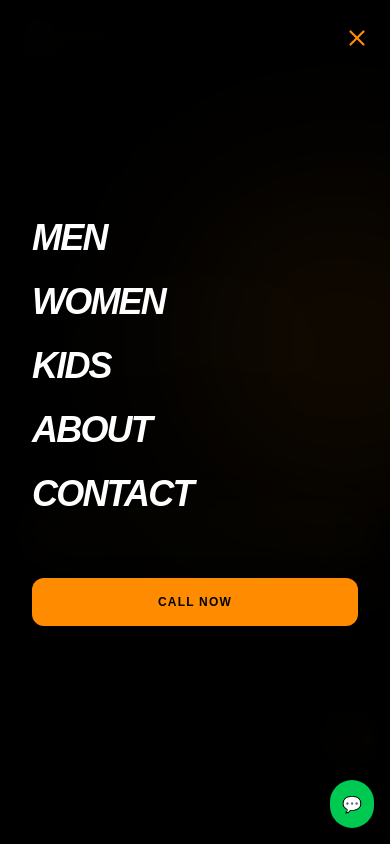
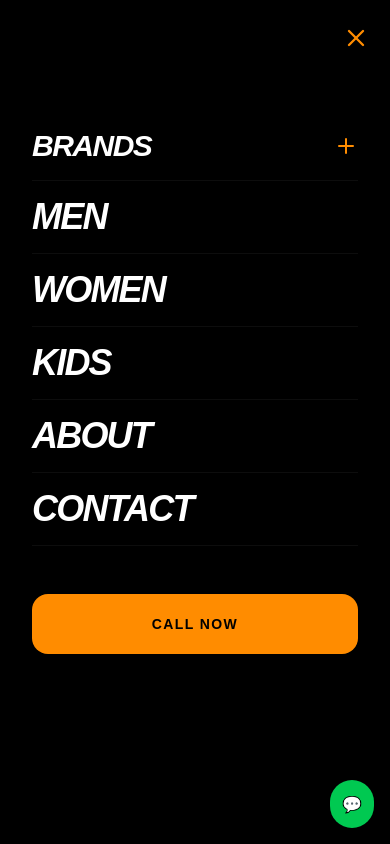
Before and after one commit to ajaysharma-3425/StaticFootWear, a Next.js app: page / in a window 390 px wide. Both pictures are taken after a click on the button 357 px from the left and 38 px from the top of the page. Shown: the top 844 px of the page. Built offline with nearby package versions, Linux system fonts and the light colour scheme.

Commit message:
seventeen commit

```diff
--- a/components/Header.tsx
+++ b/components/Header.tsx
@@ -4,12 +4,13 @@ import { useState, useEffect } from 'react';
 import Image from 'next/image';
 import Link from 'next/link';
 import { motion, AnimatePresence } from 'framer-motion';
-import { Menu, X, ChevronDown } from 'lucide-react';
+import { Menu, X, ChevronDown, Plus, Minus } from 'lucide-react';
 
 export default function Header() {
   const [isOpen, setIsOpen] = useState(false);
   const [scrolled, setScrolled] = useState(false);
   const [isBrandsOpen, setIsBrandsOpen] = useState(false);
+  const [mobileBrandsOpen, setMobileBrandsOpen] = useState(false); // Mobile ke liye alag state
 
   useEffect(() => {
     const handleScroll = () => {
@@ -19,6 +20,11 @@ export default function Header() {
     return () => window.removeEventListener('scroll', handleScroll);
   }, []);
 
+  // Jab mobile menu band ho, toh brands accordion bhi reset ho jaye
+  useEffect(() => {
+    if (!isOpen) setMobileBrandsOpen(false);
+  }, [isOpen]);
+
   const navLinks = [
     { name: 'Men', href: '/men' },
     { name: 'Women', href: '/women' },
@@ -27,10 +33,11 @@ export default function Header() {
     { name: 'Contact', href: '/contact' },
   ];
 
+  // Specific Brand IDs ke sath links
   const brandLinks = [
-    { name: 'Men Brands', href: '/brands/men' },
-    { name: 'Women Brands', href: '/brands/women' },
-    { name: 'Kids Brands', href: '/brands/kids' },
+    { name: 'Men Brands', href: '/men' }, // Ye aapke toggle logic par jayega
+    { name: 'Women Brands', href: '/women' },
+    { name: 'Kids Brands', href: '/kids' },
   ];
 
   return (
@@ -43,144 +50,113 @@ export default function Header() {
       style={{ fontFamily: "'Ubuntu', sans-serif" }}
     >
       <div className="container mx-auto px-4 flex justify-between items-center">
-        {/* LEFT SECTION: LOGO + TEXT */}
+        {/* LOGO SECTION */}
         <Link href="/" className="flex items-center gap-2 md:gap-3 group shrink-0">
           <div className="relative w-11 h-11 md:w-14 md:h-14 transition-transform duration-300 group-hover:scale-105 shrink-0">
-            <Image
-              src="/images/footcare.png"
-              alt="Minal Logo"
-              fill
-              className="object-contain"
-              priority
-            />
+            <Image src="/images/footcare.png" alt="Minal Logo" fill className="object-contain" priority />
           </div>
           <div className="flex items-center gap-1.5 md:gap-2">
             <h1 className="text-2xl md:text-5xl font-[900] italic tracking-tighter text-[#FF8C00] leading-none drop-shadow-[0_2px_8px_rgba(255,140,0,0.4)] uppercase">
               MINAL
             </h1>
             <div className="flex flex-col justify-center border-l-2 border-white/20 pl-2 h-8 md:h-12">
-              <span className="text-[12px] md:text-2xl font-black italic tracking-tighter text-[#4169E1] leading-none uppercase">
-                Footwear
-              </span>
-              <span className="text-[5.5px] md:text-[14px] font-bold tracking-[0.05em] md:tracking-widest text-[#FF8C00] uppercase whitespace-nowrap mt-0.5">
-                For Every Step Of Life
-              </span>
+              <span className="text-[12px] md:text-2xl font-black italic tracking-tighter text-[#4169E1] leading-none uppercase">Footwear</span>
+              <span className="text-[5.5px] md:text-[14px] font-bold tracking-[0.05em] md:tracking-widest text-[#FF8C00] uppercase whitespace-nowrap mt-0.5">For Every Step Of Life</span>
             </div>
           </div>
         </Link>
 
-        {/* CENTER: DESKTOP NAV */}
+        {/* DESKTOP NAV */}
         <nav className="hidden lg:flex items-center space-x-8">
-          {/* New Brands Dropdown */}
-          <div
-            className="relative"
-            onMouseEnter={() => setIsBrandsOpen(true)}
-            onMouseLeave={() => setIsBrandsOpen(false)}
-          >
+          <div className="relative" onMouseEnter={() => setIsBrandsOpen(true)} onMouseLeave={() => setIsBrandsOpen(false)}>
             <button className="flex items-center gap-1 text-[10px] font-bold uppercase tracking-[0.2em] text-gray-300 hover:text-[#FF8C00] transition-colors group">
-              Brands
-              <ChevronDown size={12} className={`transition-transform duration-300 ${isBrandsOpen ? 'rotate-180' : ''}`} />
-              <span className="absolute -bottom-1 left-0 w-0 h-[1.5px] bg-[#FF8C00] transition-all group-hover:w-full" />
+              Brands <ChevronDown size={12} className={`transition-transform duration-300 ${isBrandsOpen ? 'rotate-180' : ''}`} />
             </button>
-
             <AnimatePresence>
               {isBrandsOpen && (
-                <motion.div
-                  initial={{ opacity: 0, y: 10 }}
-                  animate={{ opacity: 1, y: 0 }}
-                  exit={{ opacity: 0, y: 10 }}
-                  className="absolute top-full left-0 mt-2 w-48 bg-black/95 border border-white/10 backdrop-blur-xl rounded-xl overflow-hidden shadow-2xl"
-                >
-                  <div className="py-2">
+                <motion.div initial={{ opacity: 0, y: 10 }} animate={{ opacity: 1, y: 0 }} exit={{ opacity: 0, y: 10 }} className="absolute top-full left-0 mt-2 w-48 bg-black/95 border border-white/10 backdrop-blur-xl rounded-xl overflow-hidden shadow-2xl">
                   {brandLinks.map((item) => (
-                      <Link
-                        key={item.name}
-                        href={item.href}
-                        className="block px-6 py-3 text-[9px] font-bold uppercase tracking-widest text-gray-400 hover:text-[#FF8C00] hover:bg-white/5 transition-all"
-                      >
+                    <Link key={item.name} href={item.href} className="block px-6 py-3 text-[9px] font-bold uppercase tracking-widest text-gray-400 hover:text-[#FF8C00] hover:bg-white/5 transition-all">
                       {item.name}
                     </Link>
                   ))}
-                  </div>
                 </motion.div>
               )}
             </AnimatePresence>
           </div>
 
           {navLinks.map((link) => (
-            <Link
-              key={link.name}
-              href={link.href}
-              className="text-[10px] font-bold uppercase tracking-[0.2em] text-gray-300 hover:text-[#FF8C00] transition-colors relative group"
-            >
-              {link.name}
-              <span className="absolute -bottom-1 left-0 w-0 h-[1.5px] bg-[#FF8C00] transition-all group-hover:w-full" />
+            <Link key={link.name} href={link.href} className="text-[10px] font-bold uppercase tracking-[0.2em] text-gray-300 hover:text-[#FF8C00] transition-colors relative group">
+              {link.name} <span className="absolute -bottom-1 left-0 w-0 h-[1.5px] bg-[#FF8C00] transition-all group-hover:w-full" />
             </Link>
           ))}
         </nav>
 
-        {/* RIGHT SECTION: BUTTON & HAMBURGER */}
+        {/* CONNECT & HAMBURGER */}
         <div className="flex items-center gap-4">
           <div className="hidden md:block">
-            <a
-              href="https://wa.me/7600727603"
-              className="px-5 py-2 bg-[#FF8C00] text-black text-[10px] font-black uppercase tracking-widest rounded-lg hover:bg-[#e67e00] transition-all shadow-lg shadow-[#FF8C00]/20"
-            >
-              Connect
-            </a>
+            <a href="https://wa.me/7600727603" className="px-5 py-2 bg-[#FF8C00] text-black text-[10px] font-black uppercase tracking-widest rounded-lg hover:bg-[#e67e00] transition-all shadow-lg shadow-[#FF8C00]/20">Connect</a>
           </div>
-
-          <button
-            className="lg:hidden text-[#FF8C00] p-1 z-[110] outline-none"
-            onClick={() => setIsOpen(!isOpen)}
-            aria-label="Toggle Menu"
-          >
-            {isOpen ? <X size={26} /> : <Menu size={26} />}
+          <button className="lg:hidden text-[#FF8C00] p-1 z-[110]" onClick={() => setIsOpen(!isOpen)}>
+            {isOpen ? <X size={28} /> : <Menu size={28} />}
           </button>
         </div>
       </div>
 
-      {/* MOBILE OVERLAY MENU (Same as before) */}
+      {/* MOBILE OVERLAY MENU */}
       <AnimatePresence>
         {isOpen && (
           <motion.div
-            initial={{ opacity: 0, x: '100%' }}
-            animate={{ opacity: 1, x: 0 }}
-            exit={{ opacity: 0, x: '100%' }}
-            transition={{ type: 'spring', damping: 25, stiffness: 200 }}
-            className="fixed inset-0 bg-black/98 backdrop-blur-xl z-[105] flex flex-col justify-center p-8 md:hidden h-screen w-screen"
+            initial={{ x: '100%' }} animate={{ x: 0 }} exit={{ x: '100%' }} transition={{ type: 'spring', damping: 25 }}
+            className="fixed inset-0 bg-black z-[105] flex flex-col pt-32 px-8 md:hidden h-screen"
           >
-            <div className="absolute top-1/4 -right-20 w-64 h-64 bg-[#FF8C00]/10 blur-[100px] rounded-full pointer-events-none" />
-            <div className="flex flex-col space-y-6 relative z-10">
-              {navLinks.map((link, idx) => (
+            <div className="flex flex-col space-y-4">
+              {/* MOBILE BRANDS ACCORDION */}
+              <div className="border-b border-white/5 pb-4">
+                <button
+                  onClick={() => setMobileBrandsOpen(!mobileBrandsOpen)}
+                  className="flex items-center justify-between w-full text-3xl font-black italic text-white uppercase tracking-tighter"
+                >
+                  Brands
+                  {mobileBrandsOpen ? <Minus className="text-[#FF8C00]" /> : <Plus className="text-[#FF8C00]" />}
+                </button>
+
+                <AnimatePresence>
+                  {mobileBrandsOpen && (
                     <motion.div
+                      initial={{ height: 0, opacity: 0 }} animate={{ height: 'auto', opacity: 1 }} exit={{ height: 0, opacity: 0 }}
+                      className="overflow-hidden flex flex-col gap-3 mt-4 pl-4"
+                    >
+                      {brandLinks.map((brand) => (
+                        <Link
+                          key={brand.name}
+                          href={brand.href}
+                          onClick={() => setIsOpen(false)}
+                          className="text-lg font-bold text-gray-400 uppercase tracking-widest hover:text-[#FF8C00]"
+                        >
+                          {brand.name}
+                        </Link>
+                      ))}
+                    </motion.div>
+                  )}
+                </AnimatePresence>
+              </div>
+
+              {/* OTHER LINKS */}
+              {navLinks.map((link) => (
+                <Link
                   key={link.name}
-                  initial={{ opacity: 0, x: 30 }}
-                  animate={{ opacity: 1, x: 0 }}
-                  transition={{ delay: 0.1 * idx }}
-                >
-                  <Link
                   href={link.href}
                   onClick={() => setIsOpen(false)}
-                    className="text-4xl font-black italic text-white uppercase tracking-tighter hover:text-[#FF8C00] transition-colors inline-block"
+                  className="text-4xl font-black italic text-white uppercase tracking-tighter border-b border-white/5 pb-4 hover:text-[#FF8C00]"
                 >
                   {link.name}
                 </Link>
-                </motion.div>
               ))}
-              <motion.div
-                initial={{ opacity: 0, y: 20 }}
-                animate={{ opacity: 1, y: 0 }}
-                transition={{ delay: 0.5 }}
-                className="pt-10 flex flex-col gap-4"
-              >
-                <a
-                  href="tel:+917600727603"
-                  className="inline-block text-center bg-[#FF8C00] text-black font-black tracking-widest text-xs px-8 py-4 rounded-xl w-full"
-                >
+
+              <a href="tel:+917600727603" className="mt-8 text-center bg-[#FF8C00] text-black font-black tracking-widest text-sm py-5 rounded-2xl">
                 CALL NOW
               </a>
-              </motion.div>
             </div>
           </motion.div>
         )}
```
Lines whose indentation alone changed are shown as unchanged.
